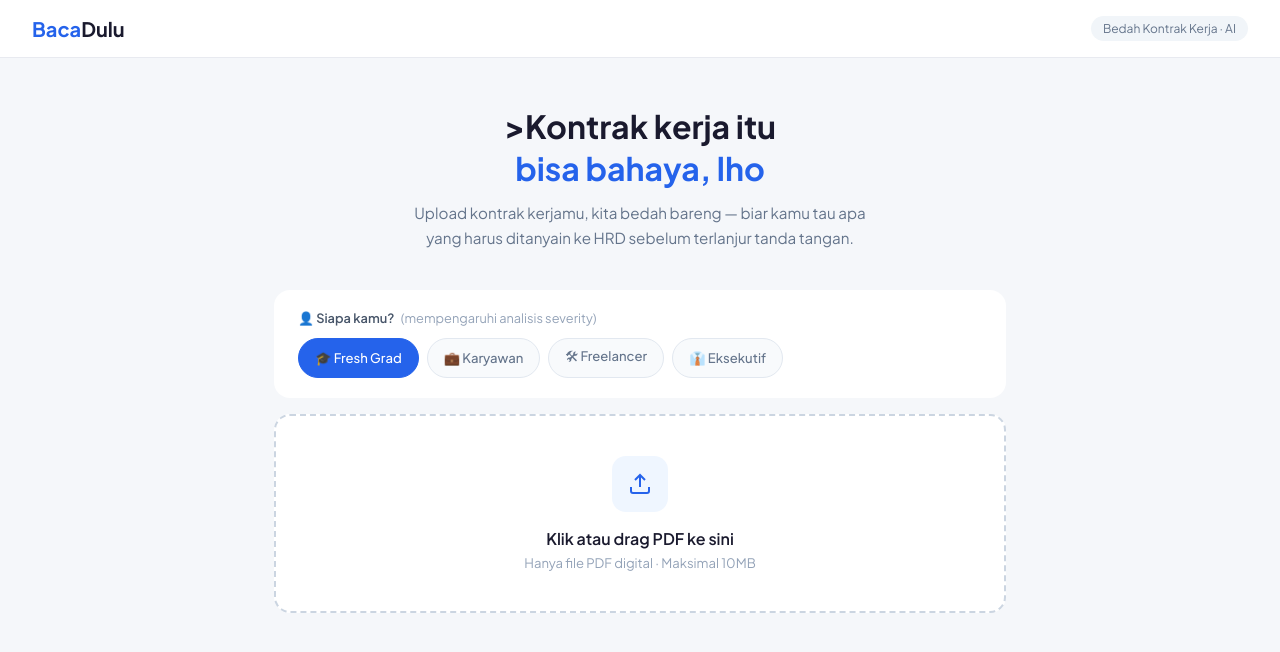
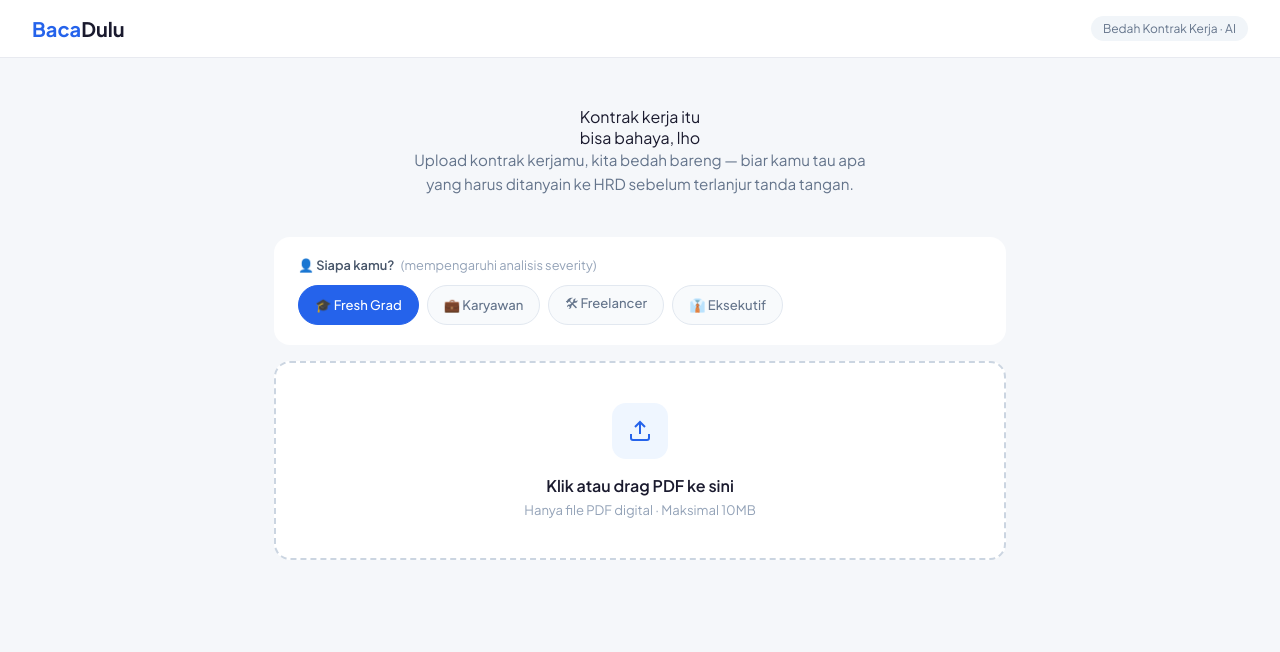
Before and after one commit to jatibanyurangga-cell/Baca-Dulu-3, a plain HTML site: page index.html in a window 1280 px wide. Drawn offline with Linux system fonts and the light colour scheme.

Commit message:
Update index.html

```diff
--- a/index.html
+++ b/index.html
@@ -156,7 +156,7 @@
 
 <main>
   <div class="hero">
-    <h1>>Kontrak kerja itu<br><span>bisa bahaya, lho</span></h1>
+    <h>Kontrak kerja itu<br><span>bisa bahaya, lho</span></h1>
     <p>Upload kontrak kerjamu, kita bedah bareng — biar kamu tau apa yang harus ditanyain ke HRD sebelum terlanjur tanda tangan.</p>
   </div>
 
```
